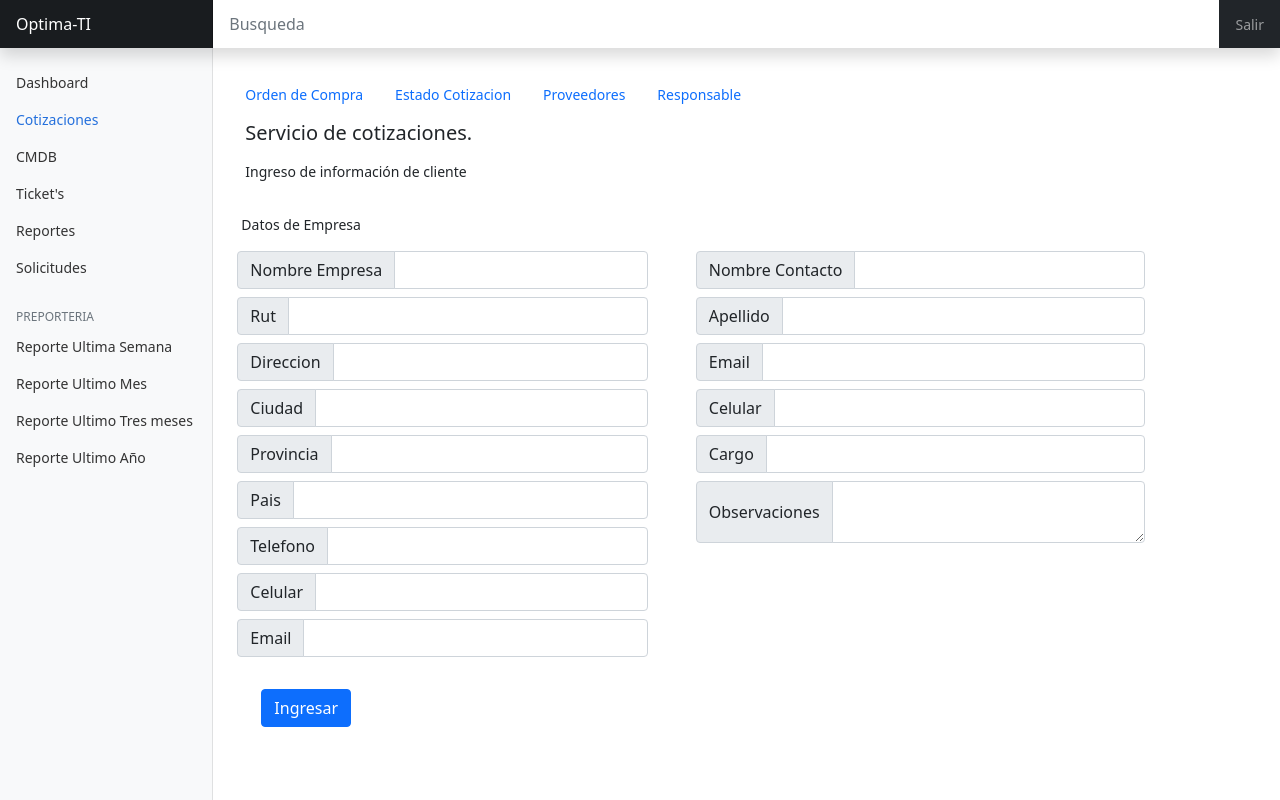
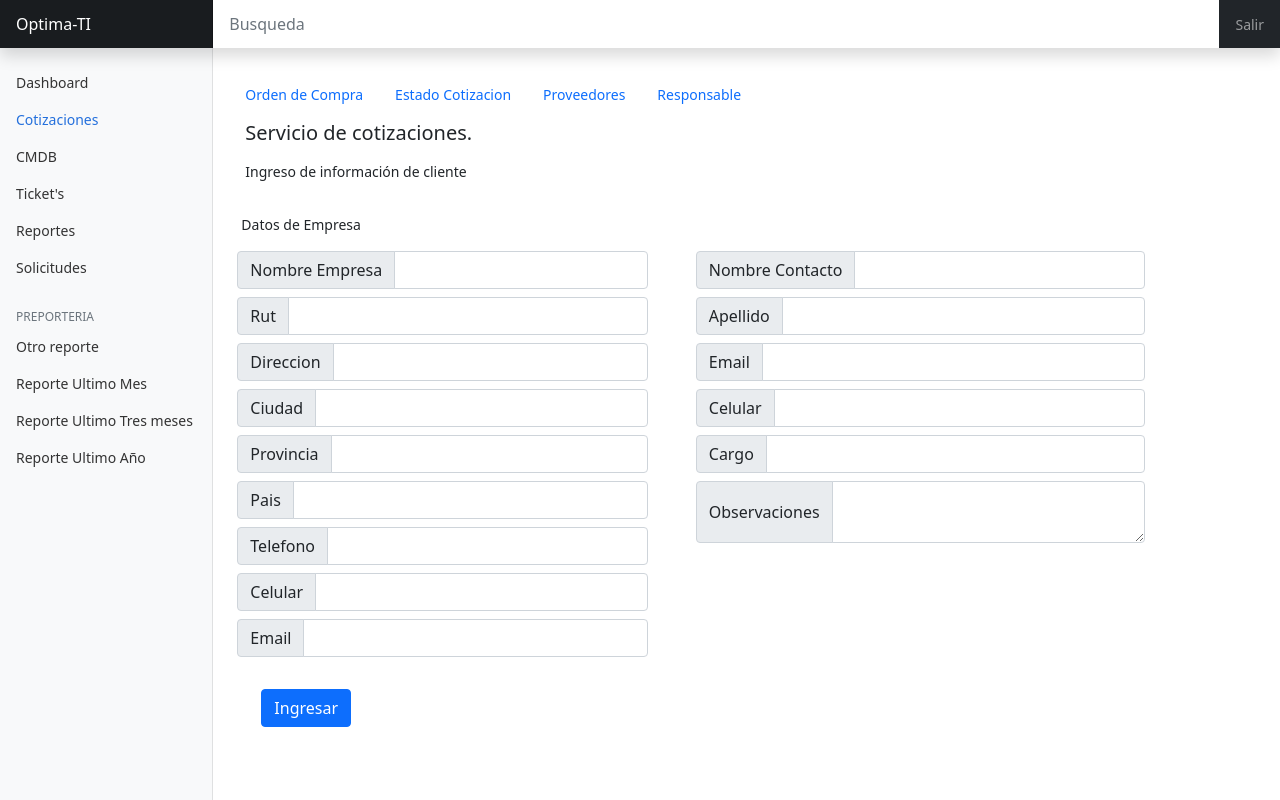
Before and after one commit to franciscomellado/controlr, a Django app: page /cotiza/ in a window 1280 px wide. Run offline with Django 4.2, Linux system fonts and the light colour scheme; some libraries are stand-ins or nearby versions.

Commit message:
Se cambia nombre del reporte

```diff
--- a/templates/cotiza/cotiza.html
+++ b/templates/cotiza/cotiza.html
@@ -73,7 +73,7 @@
           <li class="nav-item">
             <a class="nav-link" href="#">
               <span data-feather="file-text"></span>
-              Reporte Ultima Semana
+              Otro reporte
             </a>
           </li>
           <li class="nav-item">
```
Also changed, not shown: 3 other files.
